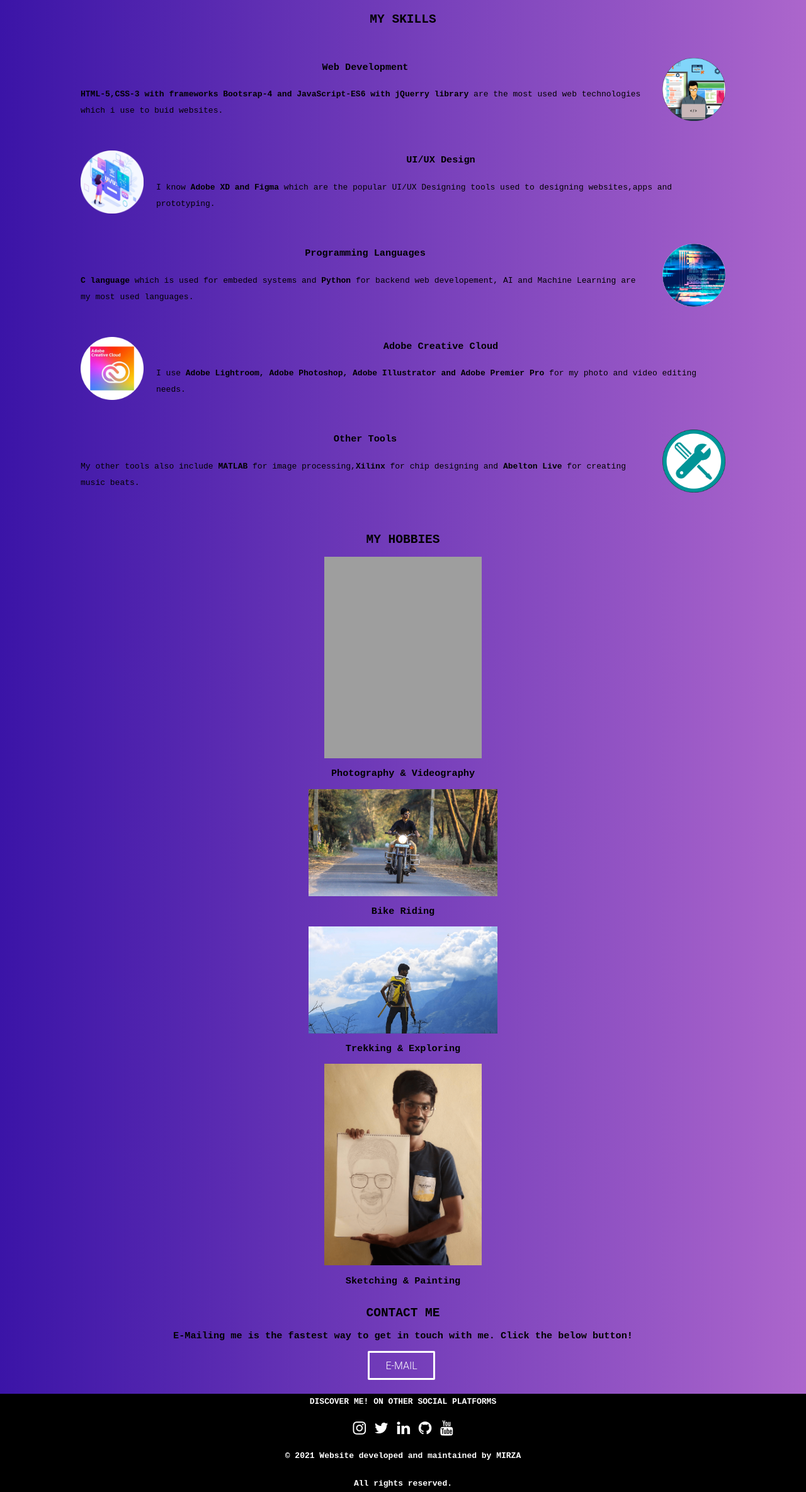
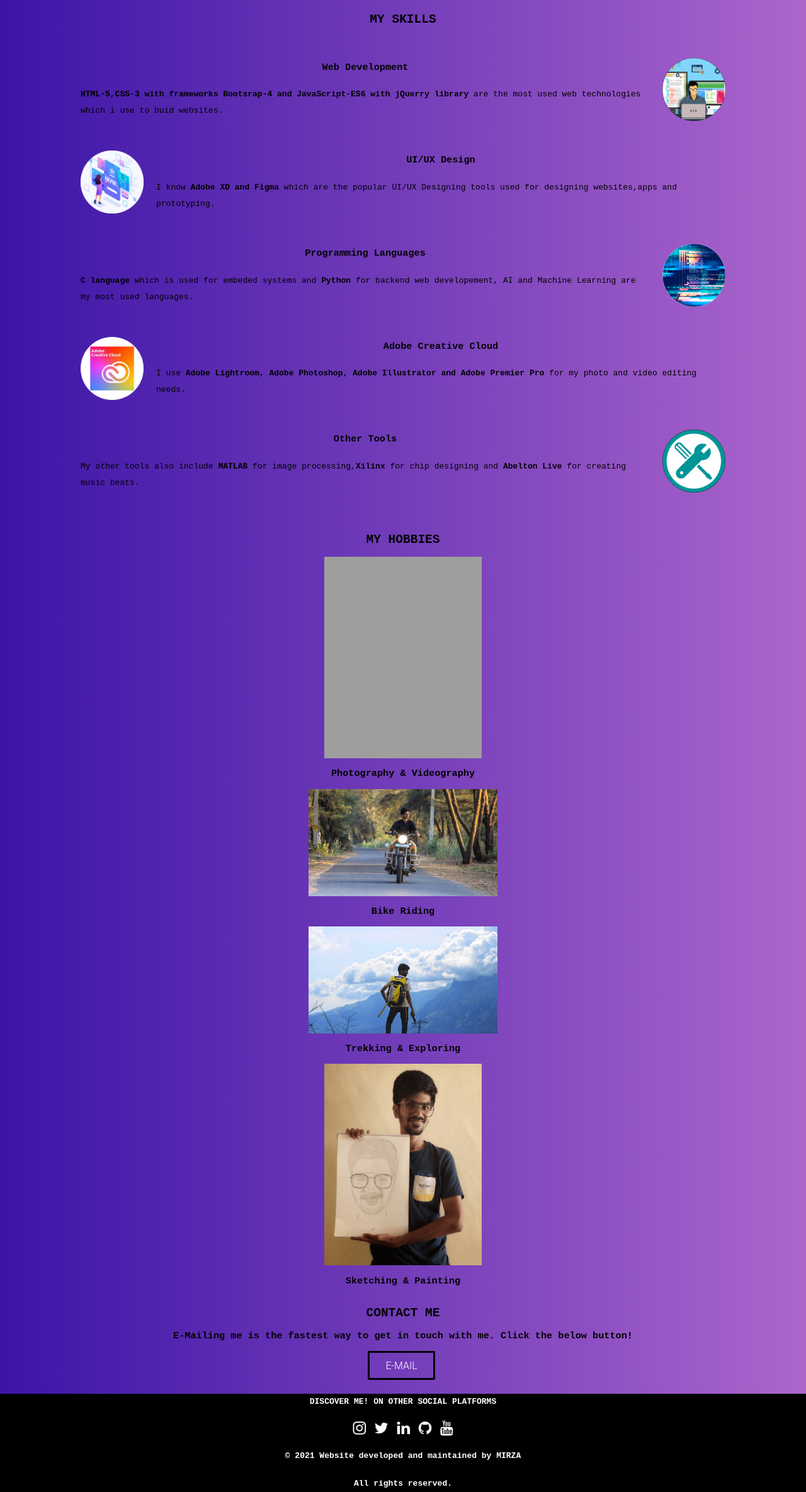
Before and after one commit to MirzaBot/Mirza-s-Website, a plain HTML site: page index.html in a window 1280 px wide. Shown: the part 963-3332 px from the top of the page at 63% size. Drawn offline with Linux system fonts and the light colour scheme; grey boxes are pictures that could not be loaded.

Commit message:
Text and color changes.

```diff
--- a/css/styles.css
+++ b/css/styles.css
@@ -114,7 +114,7 @@ div.alvas {
 .btn {
   display: inline-block;
   padding: 0.65em 1.6em;
-  border: 3px solid #ffffff;
+  border: 3px solid black;
   margin: 0 0.3em 0.3em 0;
   border-radius: 0.12em;
   box-sizing: border-box;
--- a/index.html
+++ b/index.html
@@ -54,7 +54,7 @@
       <div class="skill-row">
         <img class="design-img" src="images\UI UX Design.png" alt="ui ux design png" width=100px height=100px>
         <h3  class="mid">UI/UX Design</h3>
-        <p>I know <b>Adobe XD and Figma</b> which are the popular UI/UX Designing tools used to designing websites,apps and prototyping.</p>
+        <p>I know <b>Adobe XD and Figma</b> which are the popular UI/UX Designing tools used for designing websites,apps and prototyping.</p>
       </div>
       <div class="skill-row">
         <img class="programming-img" src="images\Programming Languages.png" alt="programming png" width=100px height=100px>
```
